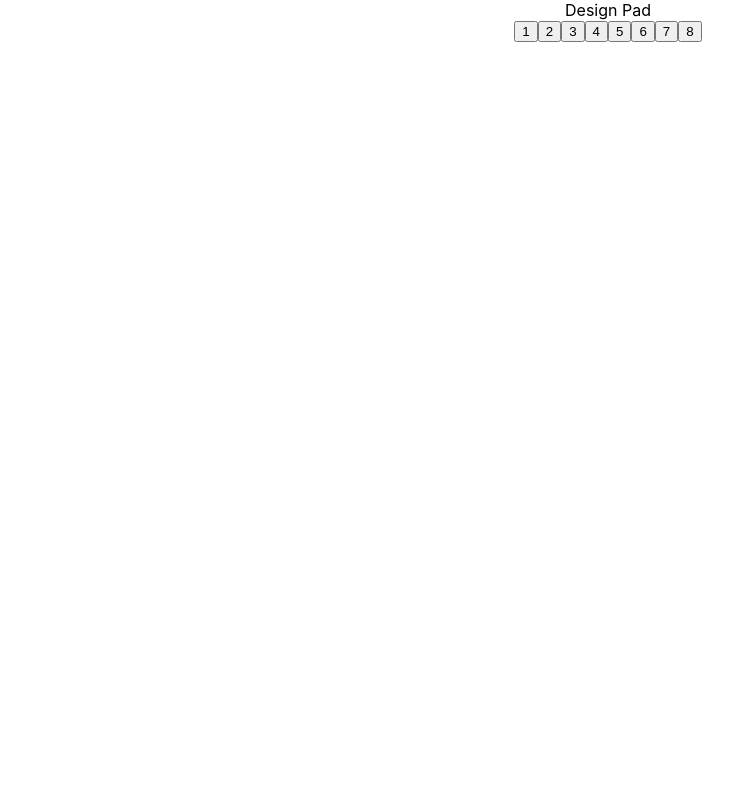
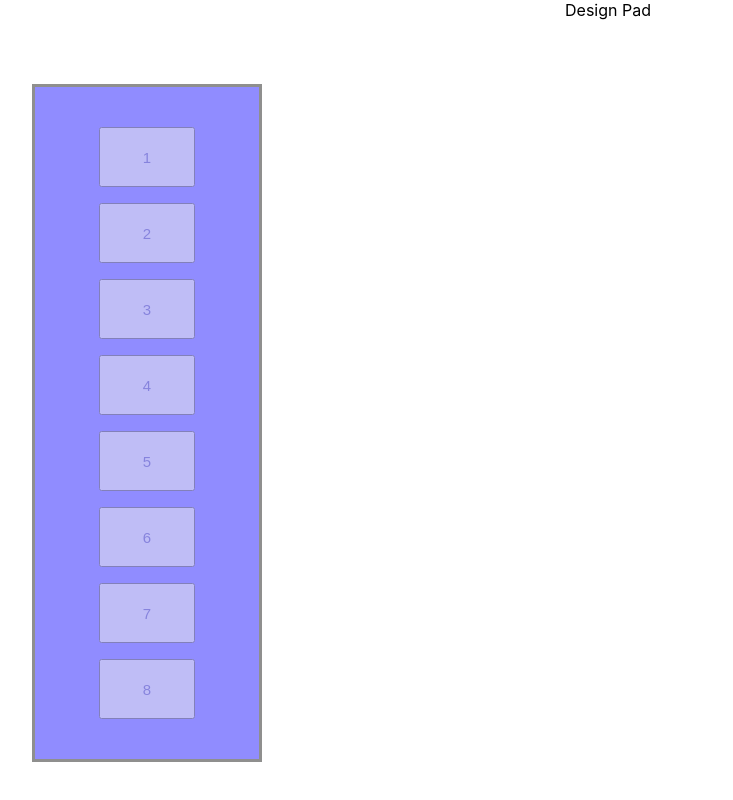
Before and after one commit to 464squad/design-pad, a React (Create React App) app: page / in a window 1280 px wide. Shown: the top 800 px of the page, without its empty margins (32-765 px from the left). Built offline with nearby package versions, Linux system fonts and the light colour scheme.

Commit message:
Doing css modification and refractoring

```diff
--- a/src/Components/DesignPanel/DesignPanel.css
+++ b/src/Components/DesignPanel/DesignPanel.css
@@ -2,17 +2,20 @@
   /* for the buttons */
   display: flex;
   flex-wrap: wrap;
-  align-items: center;
-  width: 130px;
-  padding: 5px;
-  justify-content: space-around;
+  flex-direction: row;
+  justify-content: space-evenly;
+  width: 160px;
+  margin: 4rem 4rem;
+  padding: 2rem;
+  border: 3px solid rgb(143, 143, 142);
+  background-color: rgb(144, 140, 255);
 }
 
 .DesignPanel__button {
-  height: 40px;
-  width: 60px;
-  background: white;
-  color: black;
+  font-size: 15px;
+  height: 60px;
+  width: 120px;
   opacity: 0.5;
-  margin-bottom: 10px;
+  margin: 0.5rem 2rem 0.5rem 2rem;
+  color: rgb(126, 124, 188);
 }
--- a/src/Components/DesignPanel/DesignPanel.js
+++ b/src/Components/DesignPanel/DesignPanel.js
@@ -1,5 +1,5 @@
 import React from 'react';
-import './DesignPanel';
+import './DesignPanel.css';
 
 const handleDrag = (e, color) => {};
 
```
